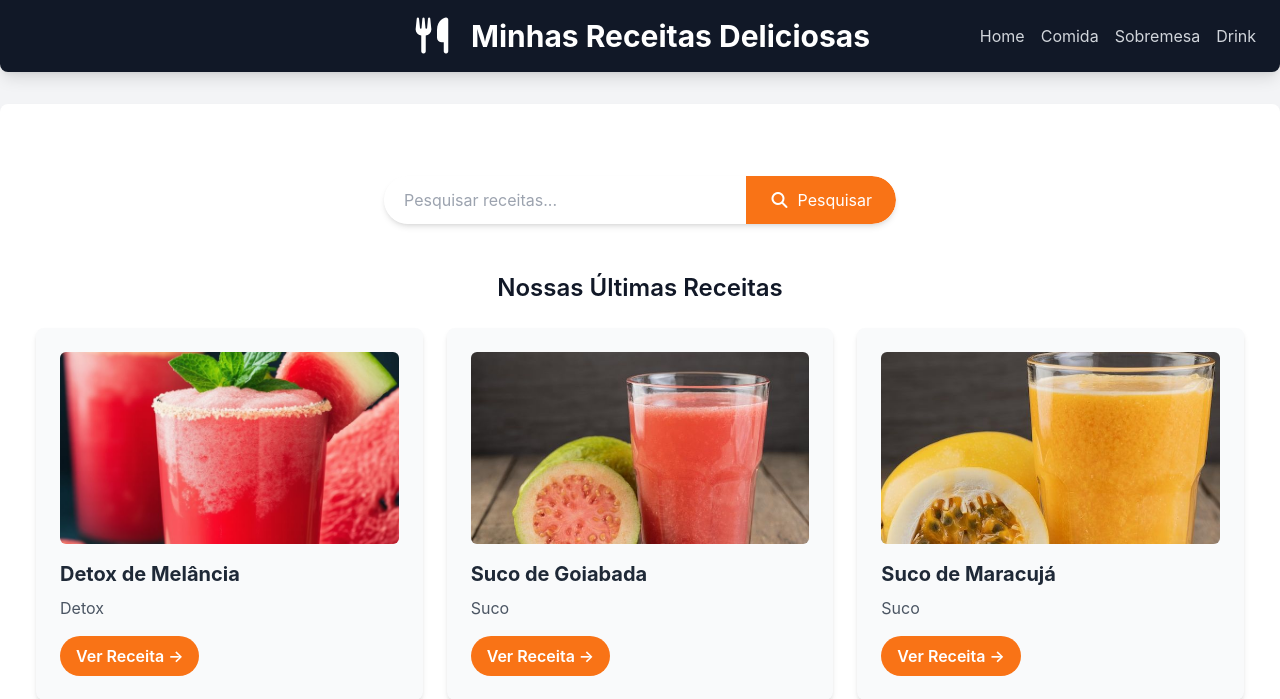
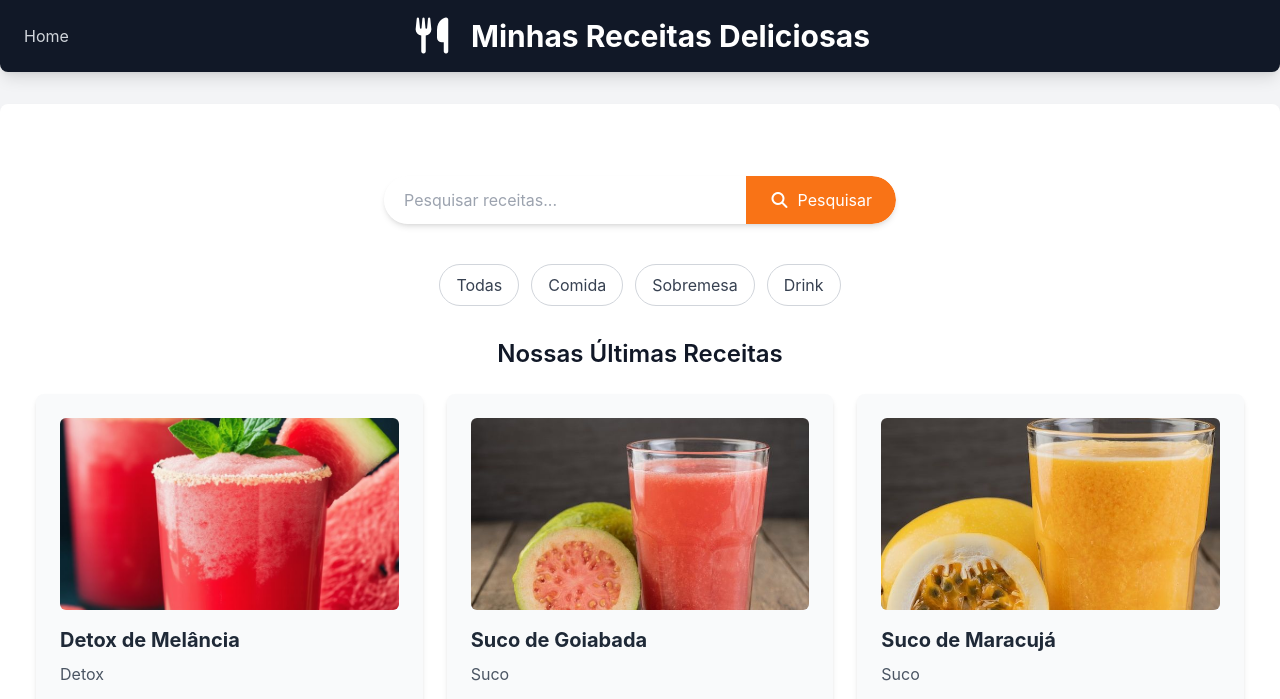
Before and after one commit to br7trindade/Receitas2_blog, a Django app: page /receitas/ in a window 1280 px wide. Shown: the top 699 px of the page. Run offline with Django 5.2, Linux system fonts and the light colour scheme; data comes from the database, SQL or seed files in the repository; both versions use the stored data as it was after the commit; some libraries are stand-ins or nearby versions.

Commit message:
atualizada

```diff
--- a/receitas/templates/receitas/base.html
+++ b/receitas/templates/receitas/base.html
@@ -25,12 +25,10 @@
                     <h1 class="text-3xl font-bold">Minhas Receitas Deliciosas</h1>
                 </div>
             </div>
-            <nav class="ml-auto relative z-10 flex space-x-4">
-                <a href="{% url 'home' %}" class="text-gray-300 hover:text-white">Home</a>
-                <a href="{% url 'home' %}?categoria=comida" class="text-gray-300 hover:text-white">Comida</a>
-                <a href="{% url 'home' %}?categoria=sobremesa" class="text-gray-300 hover:text-white">Sobremesa</a>
-                <a href="{% url 'home' %}?categoria=drink" class="text-gray-300 hover:text-white">Drink</a>
-            </nav>
+           <nav class="relative z-10 flex space-x-4">
+    <a href="{% url 'home' %}" class="text-gray-300 hover:text-white">Home</a>
+</nav>
+
         </div>
     </header>
     <main class="container mx-auto p-6 mt-8 bg-white rounded-lg shadow-md">
--- a/receitas/templates/receitas/home.html
+++ b/receitas/templates/receitas/home.html
@@ -15,6 +15,26 @@
     </form>
 </section>
 <!-- Lista de receitas -->
+ <!-- Botões de Categoria -->
+<div class="flex justify-center gap-3 mt-6">
+    <a href="{% url 'home' %}"
+       class="px-4 py-2 rounded-full border border-gray-300 text-gray-700 hover:bg-orange-500 hover:text-white transition">
+       Todas
+    </a>
+    <a href="{% url 'home' %}?categoria=comida"
+       class="px-4 py-2 rounded-full border border-gray-300 text-gray-700 hover:bg-orange-500 hover:text-white transition">
+       Comida
+    </a>
+    <a href="{% url 'home' %}?categoria=sobremesa"
+       class="px-4 py-2 rounded-full border border-gray-300 text-gray-700 hover:bg-orange-500 hover:text-white transition">
+       Sobremesa
+    </a>
+    <a href="{% url 'home' %}?categoria=drink"
+       class="px-4 py-2 rounded-full border border-gray-300 text-gray-700 hover:bg-orange-500 hover:text-white transition">
+       Drink
+    </a>
+</div>
+
 <h2 class="text-2xl font-semibold mb-6 text-center mt-8">Nossas Últimas Receitas</h2>
 <div class="flex flex-wrap justify-center gap-6">
     {% for receita in receitas %}
```
Also changed, not shown: db.sqlite3.
